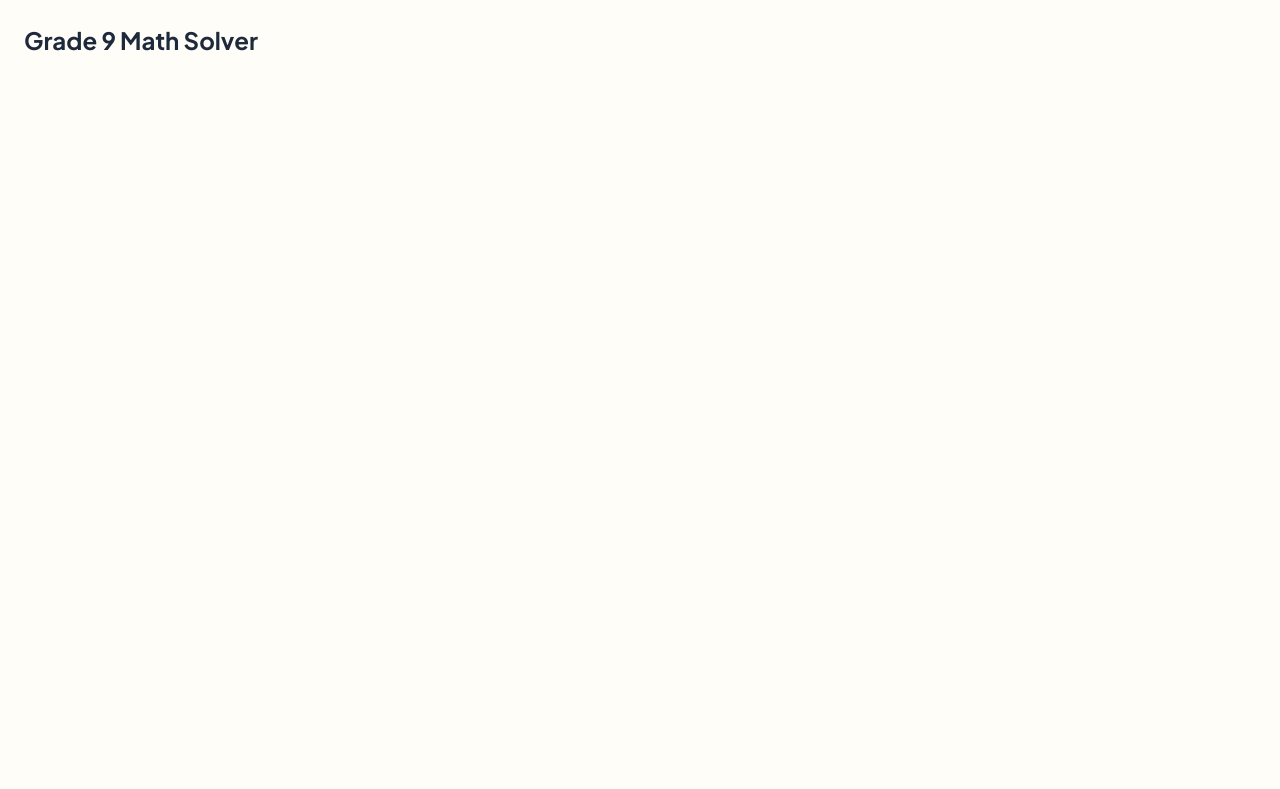
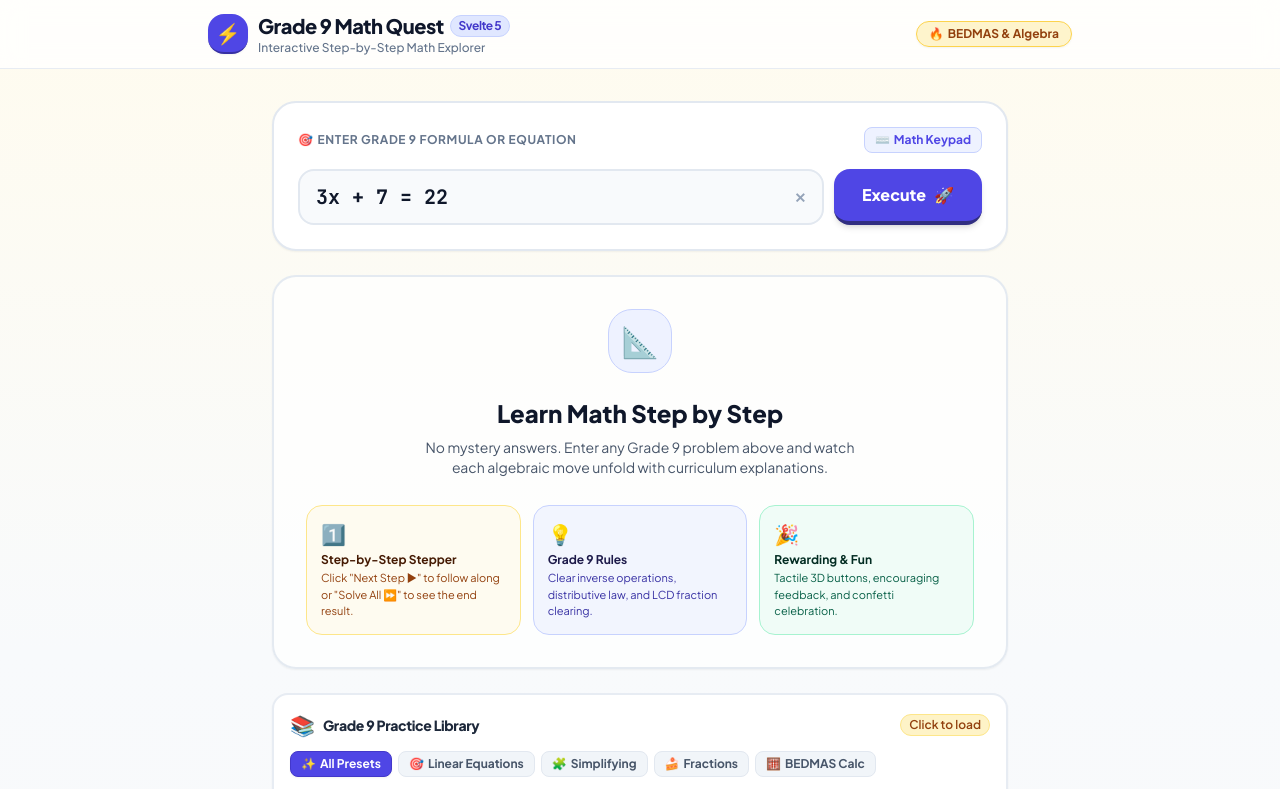
Before and after one commit to spoutin/mathvibe, a Svelte app: page / in a window 1280 px wide. Shown: the top 789 px of the page. Built offline with nearby package versions, Linux system fonts and the light colour scheme.

Commit message:
feat: complete grade 9 math solver app integration and styling

```diff
--- a/src/App.svelte
+++ b/src/App.svelte
@@ -1,7 +1,233 @@
 <script lang="ts">
-  let title = $state('Grade 9 Math Solver');
+  import { solveGrade9Math } from './lib/math/engine.ts';
+  import type { SolveResult } from './lib/types.ts';
+  import Keypad from './lib/components/Keypad.svelte';
+  import Presets from './lib/components/Presets.svelte';
+  import StepPlayer from './lib/components/StepPlayer.svelte';
+
+  let formula = $state('3x + 7 = 22');
+  let result = $state<SolveResult | null>(null);
+  let showKeypad = $state(false);
+  let showPresets = $state(true);
+  let inputRef = $state<HTMLInputElement | null>(null);
+
+  function executeSolve() {
+    if (!formula.trim()) return;
+    result = solveGrade9Math(formula);
+  }
+
+  function handleKeypadInsert(char: string) {
+    formula += char;
+    if (inputRef) {
+      inputRef.focus();
+    }
+  }
+
+  function handleKeypadClear() {
+    formula = '';
+    result = null;
+    if (inputRef) {
+      inputRef.focus();
+    }
+  }
+
+  function handleKeypadBackspace() {
+    if (formula.length > 0) {
+      formula = formula.slice(0, -1);
+    }
+    if (inputRef) {
+      inputRef.focus();
+    }
+  }
+
+  function handlePresetSelect(presetFormula: string) {
+    formula = presetFormula;
+    executeSolve();
+    // Scroll smoothly to solver
+    window.scrollTo({ top: 0, behavior: 'smooth' });
+  }
+
+  function handleReset() {
+    result = null;
+    if (inputRef) {
+      inputRef.focus();
+    }
+  }
+
+  function handleKeyDown(e: KeyboardEvent) {
+    if (e.key === 'Enter') {
+      executeSolve();
+    }
+  }
 </script>
 
-<main class="p-6">
-  <h1 class="text-2xl font-bold">{title}</h1>
-</main>
+<div class="min-h-screen bg-gradient-to-b from-amber-50/70 via-slate-50 to-indigo-50/40 text-slate-900 flex flex-col justify-between">
+  <!-- Header Navbar -->
+  <header class="border-b border-slate-200/80 bg-white/80 backdrop-blur-md sticky top-0 z-30">
+    <div class="max-w-4xl mx-auto px-4 py-3 flex items-center justify-between">
+      <div class="flex items-center gap-2.5">
+        <div class="w-10 h-10 rounded-2xl bg-indigo-600 flex items-center justify-center text-xl text-white shadow-sm border-b-2 border-indigo-800">
+          ⚡
+        </div>
+        <div>
+          <h1 class="text-lg sm:text-xl font-extrabold tracking-tight text-slate-900 leading-tight flex items-center gap-1.5">
+            Grade 9 Math Quest
+            <span class="text-xs px-2 py-0.5 rounded-full bg-indigo-100 text-indigo-700 font-bold border border-indigo-200">
+              Svelte 5
+            </span>
+          </h1>
+          <p class="text-xs text-slate-500 font-medium">Interactive Step-by-Step Math Explorer</p>
+        </div>
+      </div>
+
+      <div class="flex items-center gap-2">
+        <span class="hidden sm:inline-flex items-center gap-1 text-xs font-bold px-3 py-1 rounded-full bg-amber-100/90 text-amber-800 border border-amber-300 shadow-sm">
+          <span>🔥</span> BEDMAS &amp; Algebra
+        </span>
+      </div>
+    </div>
+  </header>
+
+  <!-- Main Content Container -->
+  <main class="max-w-3xl w-full mx-auto px-4 py-6 sm:py-8 flex-1 space-y-6">
+    <!-- Equation Input Bar -->
+    <section class="bg-white border-2 border-slate-200 rounded-3xl p-4 sm:p-6 shadow-sm space-y-4">
+      <div class="flex items-center justify-between">
+        <label for="math-input" class="text-xs font-bold uppercase tracking-wider text-slate-500 flex items-center gap-1">
+          <span>🎯</span> Enter Grade 9 Formula or Equation
+        </label>
+        <button
+          type="button"
+          onclick={() => (showKeypad = !showKeypad)}
+          class="text-xs font-bold text-indigo-600 hover:text-indigo-800 transition flex items-center gap-1 bg-indigo-50 hover:bg-indigo-100 px-2.5 py-1 rounded-lg border border-indigo-200 cursor-pointer"
+        >
+          <span>⌨️</span>
+          <span>{showKeypad ? 'Hide Keypad' : 'Math Keypad'}</span>
+        </button>
+      </div>
+
+      <!-- Formula Input & Execute Button -->
+      <div class="flex flex-col sm:flex-row gap-2.5">
+        <div class="relative flex-1">
+          <input
+            id="math-input"
+            bind:this={inputRef}
+            type="text"
+            bind:value={formula}
+            onkeydown={handleKeyDown}
+            placeholder="e.g. 3x + 7 = 22, 2(x - 3) = 14, or (12 - 4) * 3"
+            class="w-full h-14 pl-4 pr-10 rounded-2xl bg-slate-50 border-2 border-slate-200 text-slate-900 font-mono font-bold text-lg sm:text-xl focus:outline-none focus:border-indigo-500 focus:bg-white focus:ring-4 focus:ring-indigo-100 transition-all placeholder:text-slate-400 placeholder:font-normal placeholder:text-sm"
+          />
+          {#if formula}
+            <button
+              type="button"
+              onclick={() => { formula = ''; if (inputRef) inputRef.focus(); }}
+              class="absolute right-3.5 top-1/2 -translate-y-1/2 text-slate-400 hover:text-slate-600 font-bold text-sm p-1 rounded-full hover:bg-slate-200 transition"
+              title="Clear"
+            >
+              ✕
+            </button>
+          {/if}
+        </div>
+
+        <button
+          type="button"
+          onclick={executeSolve}
+          class="btn-3d h-14 px-7 bg-indigo-600 hover:bg-indigo-500 text-white font-extrabold text-base rounded-2xl border-b-4 border-indigo-900 shadow-md flex items-center justify-center gap-2 shrink-0 cursor-pointer"
+        >
+          <span>Execute</span>
+          <span>🚀</span>
+        </button>
+      </div>
+
+      <!-- Collapsible Keypad -->
+      {#if showKeypad}
+        <div class="pt-2">
+          <Keypad
+            onInsert={handleKeypadInsert}
+            onClear={handleKeypadClear}
+            onBackspace={handleKeypadBackspace}
+          />
+        </div>
+      {/if}
+    </section>
+
+    <!-- Error State Display -->
+    {#if result && !result.success}
+      <div class="bg-rose-50 border-2 border-rose-300 rounded-2xl p-4 sm:p-5 shadow-sm text-rose-900 flex items-start gap-3">
+        <span class="text-2xl leading-none">⚠️</span>
+        <div>
+          <h4 class="font-extrabold text-sm mb-1">Notice</h4>
+          <p class="text-xs sm:text-sm font-medium leading-relaxed">{result.error}</p>
+          <p class="text-xs text-rose-700 mt-2">
+            💡 Tip: Try clicking one of the preset practice problems below to see working examples.
+          </p>
+        </div>
+      </div>
+    {/if}
+
+    <!-- Active Step Player -->
+    {#if result && result.success}
+      <section class="space-y-4">
+        <StepPlayer
+          {result}
+          onReset={handleReset}
+        />
+      </section>
+    {:else if !result}
+      <!-- Empty Welcome / Intro State -->
+      <section class="bg-white/70 border-2 border-slate-200/90 rounded-3xl p-6 sm:p-8 text-center shadow-sm space-y-5">
+        <div class="inline-flex items-center justify-center w-16 h-16 rounded-3xl bg-indigo-50 text-3xl border border-indigo-200 mb-1">
+          📐
+        </div>
+        <div class="max-w-md mx-auto space-y-2">
+          <h2 class="text-xl sm:text-2xl font-black text-slate-900">
+            Learn Math Step by Step
+          </h2>
+          <p class="text-xs sm:text-sm text-slate-600 leading-relaxed">
+            No mystery answers. Enter any Grade 9 problem above and watch each algebraic move unfold with curriculum explanations.
+          </p>
+        </div>
+
+        <div class="grid grid-cols-1 sm:grid-cols-3 gap-3 pt-2 text-left">
+          <div class="bg-amber-50/70 border border-amber-200 rounded-2xl p-3.5">
+            <span class="text-xl">1️⃣</span>
+            <h4 class="font-bold text-xs text-amber-950 mt-1 mb-0.5">Step-by-Step Stepper</h4>
+            <p class="text-[11px] text-amber-800">
+              Click "Next Step ▶" to follow along or "Solve All ⏩" to see the end result.
+            </p>
+          </div>
+
+          <div class="bg-indigo-50/70 border border-indigo-200 rounded-2xl p-3.5">
+            <span class="text-xl">💡</span>
+            <h4 class="font-bold text-xs text-indigo-950 mt-1 mb-0.5">Grade 9 Rules</h4>
+            <p class="text-[11px] text-indigo-800">
+              Clear inverse operations, distributive law, and LCD fraction clearing.
+            </p>
+          </div>
+
+          <div class="bg-emerald-50/70 border border-emerald-200 rounded-2xl p-3.5">
+            <span class="text-xl">🎉</span>
+            <h4 class="font-bold text-xs text-emerald-950 mt-1 mb-0.5">Rewarding &amp; Fun</h4>
+            <p class="text-[11px] text-emerald-800">
+              Tactile 3D buttons, encouraging feedback, and confetti celebration.
+            </p>
+          </div>
+        </div>
+      </section>
+    {/if}
+
+    <!-- Grade 9 Preset Library -->
+    <section>
+      <Presets onSelect={handlePresetSelect} />
+    </section>
+  </main>
+
+  <!-- Footer -->
+  <footer class="border-t border-slate-200/80 bg-white/60 py-4 text-center text-xs text-slate-500 font-medium">
+    <div class="max-w-3xl mx-auto px-4 flex flex-col sm:flex-row items-center justify-between gap-2">
+      <span>Built with ⚡ Svelte 5 + Vite + Tailwind CSS</span>
+      <span class="text-slate-400">High School Grade 9 Pedagogical Standards</span>
+    </div>
+  </footer>
+</div>
```
Also changed, not shown: 1 other file (tests, documents, lock files or other folders).
